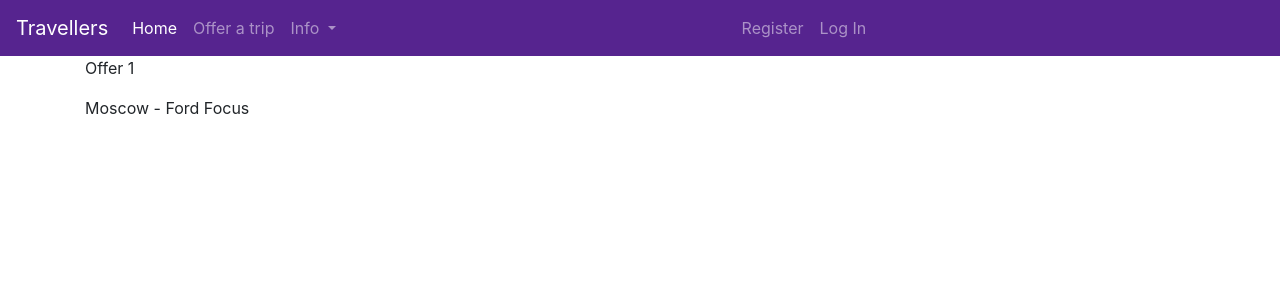
After one commit to smartero/mysite, a Django app: page /1 in a window 1280 px wide. The commit adds this page. Shown: the top 300 px of the page. Run offline with Django 3.2, Linux system fonts and the light colour scheme; data comes from the database, SQL or seed files in the repository; both versions use the stored data as it was after the commit; some libraries are stand-ins or nearby versions.

Commit message:
changes o offer page

```diff
--- a/mysite/urls.py
+++ b/mysite/urls.py
@@ -16,6 +16,7 @@ Including another URLconf
 from django.contrib import admin
 from django.urls import include, path
 from polls import views
+
 urlpatterns = [
     path('polls/', include('polls.urls')),
     path('admin/', admin.site.urls),
--- a/polls/forms.py
+++ b/polls/forms.py
@@ -3,8 +3,11 @@ from django.contrib.auth.models import User
 from django.contrib.auth.forms import UserCreationForm
 
 class UserRegisterForm(UserCreationForm):
+    # create additional form, in () "required" by default is True
     email = forms.EmailField()
 
     class Meta:
+        # when the form is valid it influences a model User
         model = User
+        # the fields to be shown
         fields = ['username', 'email', 'password1', 'password2']
--- a/polls/templates/polls/layout.html
+++ b/polls/templates/polls/layout.html
@@ -13,6 +13,8 @@
         <script src="https://code.jquery.com/jquery-3.3.1.slim.min.js" integrity="sha384-q8i/X+965DzO0rT7abK41JStQIAqVgRVzpbzo5smXKp4YfRvH+8abtTE1Pi6jizo" crossorigin="anonymous"></script>
         <script src="https://cdnjs.cloudflare.com/ajax/libs/popper.js/1.14.6/umd/popper.min.js" integrity="sha384-wHAiFfRlMFy6i5SRaxvfOCifBUQy1xHdJ/yoi7FRNXMRBu5WHdZYu1hA6ZOblgut" crossorigin="anonymous"></script>
         <script src="https://stackpath.bootstrapcdn.com/bootstrap/4.2.1/js/bootstrap.min.js" integrity="sha384-B0UglyR+jN6CkvvICOB2joaf5I4l3gm9GU6Hc1og6Ls7i6U/mkkaduKaBhlAXv9k" crossorigin="anonymous"></script>
+
+
 
         <link rel="stylesheet" type="text/css" href="{% static 'polls/style.css' %}">
         <title>Travellers</title>
--- /dev/null
+++ b/polls/templates/polls/offer_details.html
@@ -0,0 +1,7 @@
+{% extends 'polls/layout.html' %}
+
+{% block main %}
+<p>Offer {{ offer.id }}</p>
+  {{ offer.dep }} - {{ offer.to }}</a>
+  {{ offer.car }}
+{% endblock %}
--- a/polls/templates/polls/register.html
+++ b/polls/templates/polls/register.html
@@ -8,4 +8,9 @@
     </div>
     <button type="submit" class="btn btn-primary">Submit</button>
   </form>
+  <div class='pt-3'>
+      <small class='text-muted'>
+          Already have an account?<a class='ml-2' href='{% url "login" %}'>Login</a>
+      </small>
+    </div>
 {% endblock %}
--- a/polls/urls.py
+++ b/polls/urls.py
@@ -5,8 +5,9 @@ from . import views as polls_views
 urlpatterns = [
     path('', polls_views.index, name='index'),
     path('offer/', polls_views.offer, name='offer'),
+    path('<int:offer_id>', polls_views.offer_details, name='offer_details'),
     path('register/', polls_views.register, name='register'),
-    path('login/', polls_views.login, name='login'),
-    path('logout/', auth_views.LogoutView. as_view(template_name='polls/logout.html'), name='logout'),
+    path('login/', auth_views.LoginView.as_view(template_name='polls/login.html'), name='login'),
+    path('logout/', auth_views.LogoutView.as_view(template_name='polls/logout.html'), name='logout'),
     path('change_password/', auth_views.PasswordChangeView.as_view(template_name='change-password.html')),
 ]
--- a/polls/views.py
+++ b/polls/views.py
@@ -1,20 +1,44 @@
 from django.shortcuts import render, redirect
-from django.http import HttpResponse
+from django.http import HttpResponse, Http404
 from django.contrib.auth import views as auth_views, authenticate, login
 from django.contrib.auth.decorators import login_required
 from django.contrib import messages
-from . forms import UserRegisterForm
-from . models import Offer
+from .forms import UserRegisterForm
+from .models import Offer
 
 def index(request):
+    return render(request, 'polls/index.html')
+
+
+
+def register(request):
+    if request.method == 'POST':
+        form = UserRegisterForm(request.POST)
+        if form.is_valid():
+            form.save()
+            username = form.cleaned_data.get('username')
+            messages.success(request, f'Account created for {username}!')
+            return redirect('index')
+    else:
+        form = UserRegisterForm()
+    return render(request, 'polls/register.html', {'form': form})
+
+
+def offer(request):
     context = {
         'offers': Offer.objects.all()
     }
-    return render(request, 'polls/index.html', context)
+    return render(request, 'polls/offer.html', context)
 
-@login_required
-def offer(request):
-    return render(request, 'polls/offer.html')
+def offer_details(request, offer_id):
+    try:
+        offer = Offer.objects.get(pk=offer_id)
+    except Offer.DoesNotExist:
+        raise Http404('Offer doesn\'t exist')
+    context = {
+        'offer': offer
+    }
+    return render(request, 'polls/offer_details.html', context)
 
 def map(request):
     return render(request, 'polls/map.html')
@@ -22,16 +46,6 @@ def map(request):
 def weather(request):
     return render(request, 'polls/weather.html')
 
-def register(request):
-    if request.method == 'POST':
-        form = UserRegisterForm(request.POST)
-        if form.is_valid():
-            username = form.cleaned_data.get('username')
-            messages.success(request, f'Account created for {username}!')
-            return redirect('index')
-    else:
-        form = UserRegisterForm()
-    return render(request, 'polls/register.html', {'form': form})
 
 @login_required
 def change_password(request):
```
Also changed, not shown: polls/templates/polls/login.html (+11 -11 lines), polls/templates/polls/offer.html (+25 -10 lines), db.sqlite3, mysite/settings.py (line endings or trailing spaces), polls/models.py (line endings or trailing spaces).
